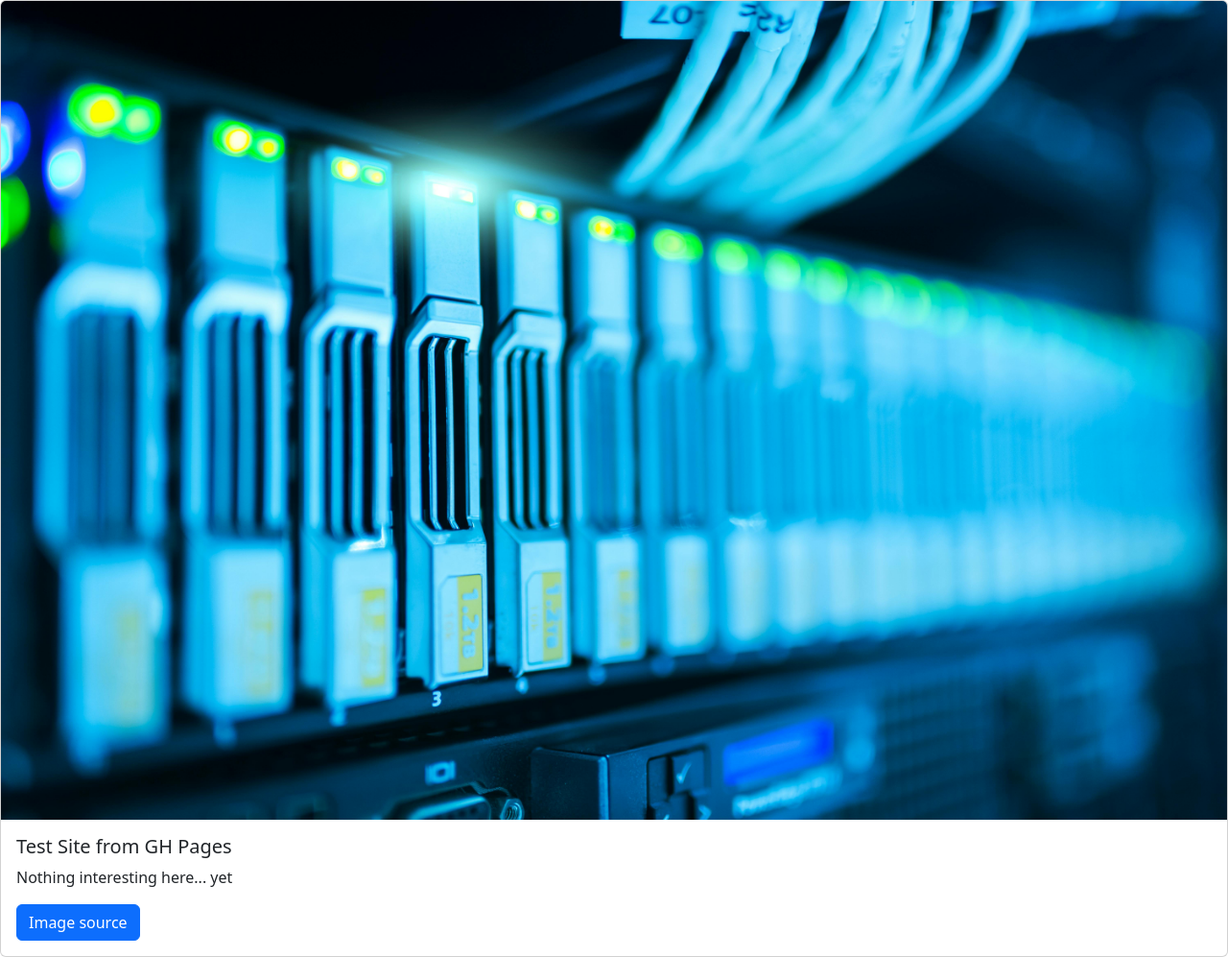
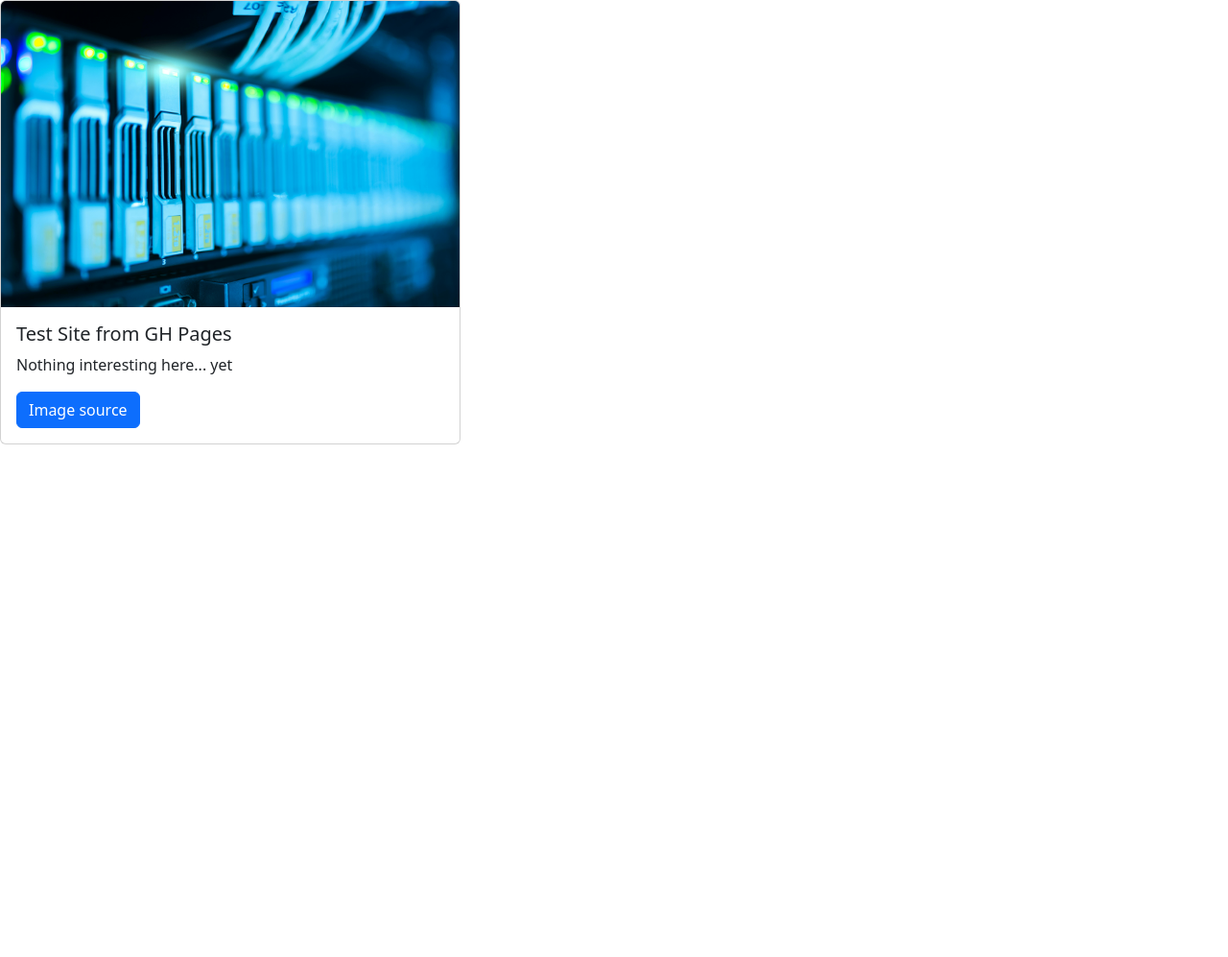
Before and after one commit to s218156/GHPages, a plain HTML site: page index.html in a window 1280 px wide. Shown: the whole page at 96% size. After the commit the page ends 800 px from the top, so only its background shows below. Drawn offline with nearby package versions, Linux system fonts and the light colour scheme.

Commit message:
Update index.html

```diff
--- a/index.html
+++ b/index.html
@@ -10,7 +10,7 @@
   <BODY>
     <script src="https://cdn.jsdelivr.net/npm/bootstrap@5.3.3/dist/js/bootstrap.bundle.min.js" integrity="sha384-YvpcrYf0tY3lHB60NNkmXc5s9fDVZLESaAA55NDzOxhy9GkcIdslK1eN7N6jIeHz" crossorigin="anonymous"></script>
 
-    <div class="card">
+    <div class="card" style="width: 30rem;">
   <img src="img.jpg" class="card-img-top" alt="https://www.pexels.com/pl-pl/zdjecie/zblizenie-zdjecie-platformy-wydobywczej-1148820/">
   <div class="card-body">
     <h5 class="card-title">Test Site from GH Pages</h5>
```
